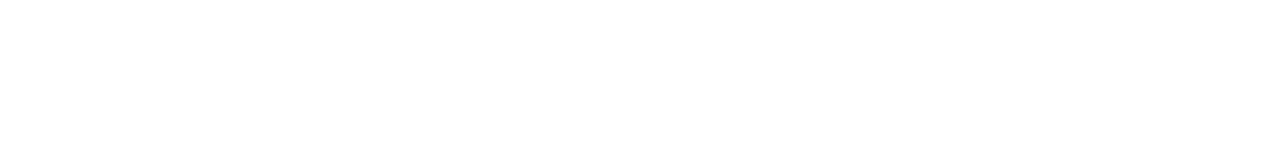
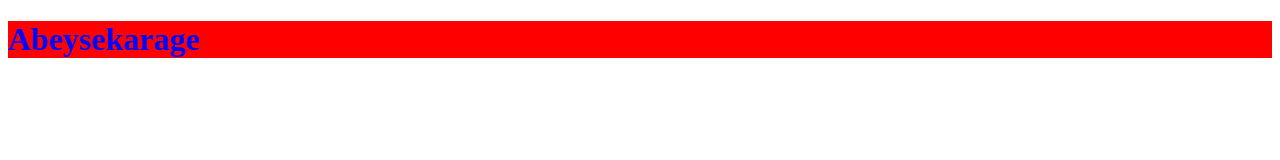
Before and after one commit to Oshan-sameera/Java-script, a plain HTML site: page index.html in a window 1280 px wide. Drawn offline with Linux system fonts and the light colour scheme.

Commit message:
java-scripttag

```diff
--- a/code.js
+++ b/code.js
@@ -7,3 +7,7 @@
 
 // var name = window.prompt("Enter Ypur name");
 // alert("your name is"+ name);
+
+var header=document.getElementById("myHeader");
+header.style="color:blue; background-color:red;"
+header.innerHTML="Abeysekarage";
--- a/index.html
+++ b/index.html
@@ -5,15 +5,11 @@
     <meta http-equiv="X-UA-Compatible" content="IE=edge">
     <meta name="viewport" content="width=device-width, initial-scale=1.0">
     <title>Document</title>
-    <script src="code.js"></script>
+
 </head>
 <body>
-    <script type="javascript" >
-// alert("hey");
-// document.write("<h1>Hellow WOrld</h>");
-// document.write("<\hr>");
-// document.write("<p> This is javascript tutorial<\p>");
-// console.log("Logging to the console");
+<h1 id="myHeader">Oshan Sameera</h1>
+<script src="code.js"></script>
 </script>
 </body>
 </html>
```
